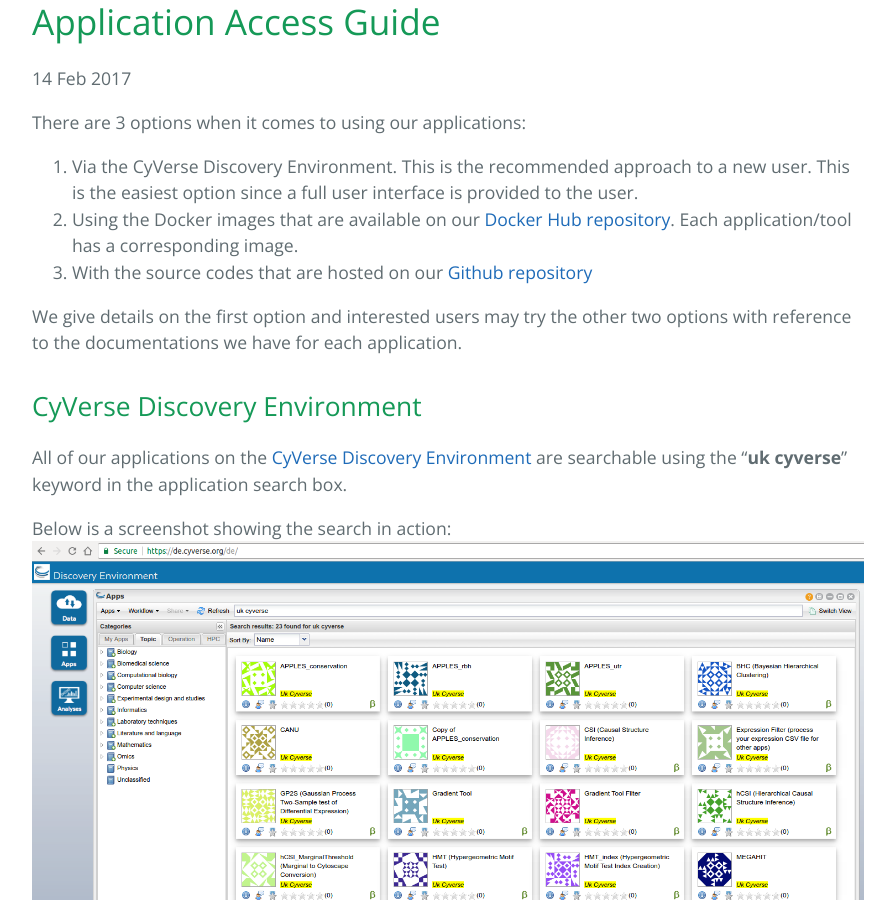
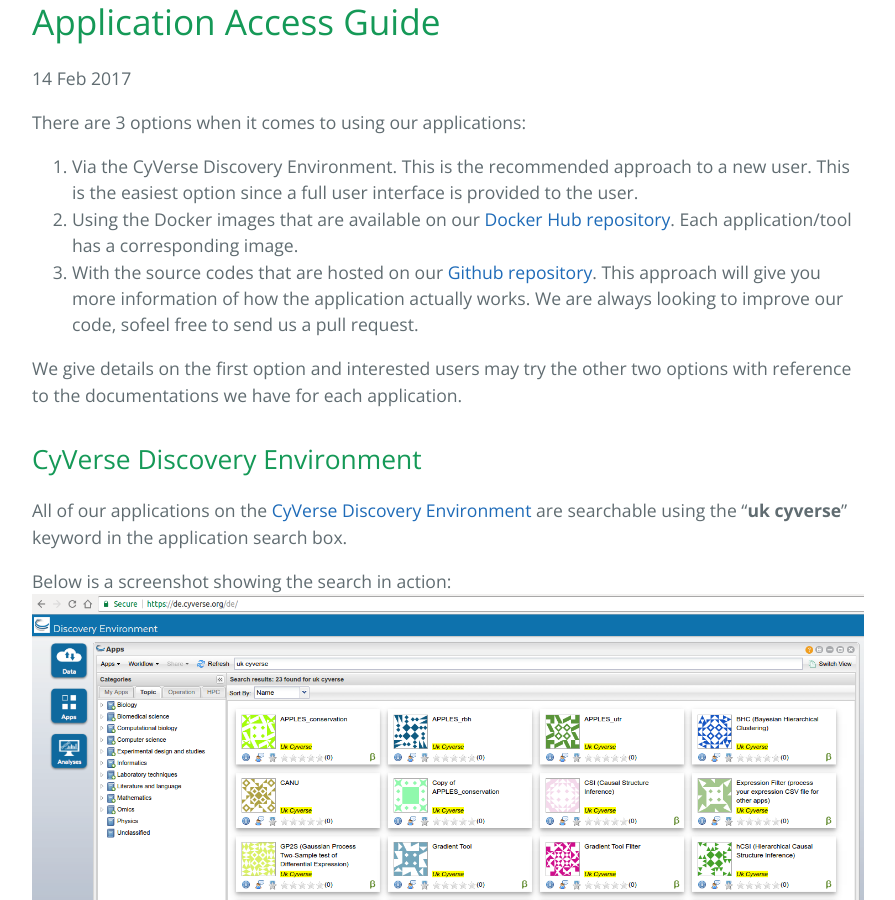
Before and after one commit to cyversewarwick/cyversewarwick.github.io, a Jekyll site: the page built from _posts/2017-02-14-application-access-guide.md, in a window 1280 px wide and 900 px high, scrolled down 372 px. Shown: the whole window, without its empty margins (192-1087 px from the left). Built offline with Jekyll 4.4.1, drawn with Linux system fonts in a browser that asks for light colours.

Commit message:
Update 2017-02-14-application-access-guide.md

```diff
--- a/_posts/2017-02-14-application-access-guide.md
+++ b/_posts/2017-02-14-application-access-guide.md
@@ -8,7 +8,7 @@
 
 1. Via the CyVerse Discovery Environment. This is the recommended approach to a new user. This is the easiest option since a full user interface is provided to the user.
 2. Using the Docker images that are available on our [Docker Hub repository](https://hub.docker.com/u/cyversewarwick/). Each application/tool has a corresponding image.
-3. With the source codes that are hosted on our [Github repository](https://github.com/cyversewarwick)
+3. With the source codes that are hosted on our [Github repository](https://github.com/cyversewarwick). This approach will give you more information of how the application actually works. We are always looking to improve our code, sofeel free to send us a pull request.
 
 We give details on the first option and interested users may try the other two options with reference to the documentations we have for each application.
 
```
